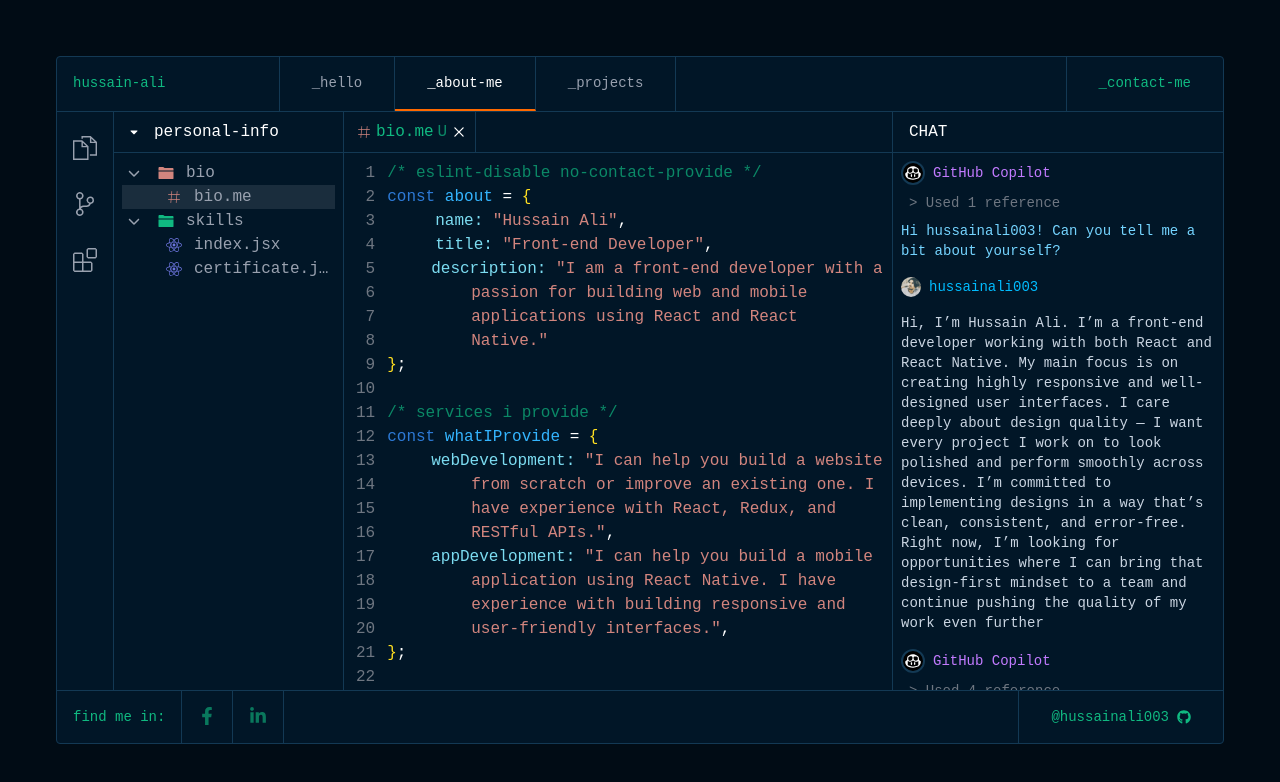
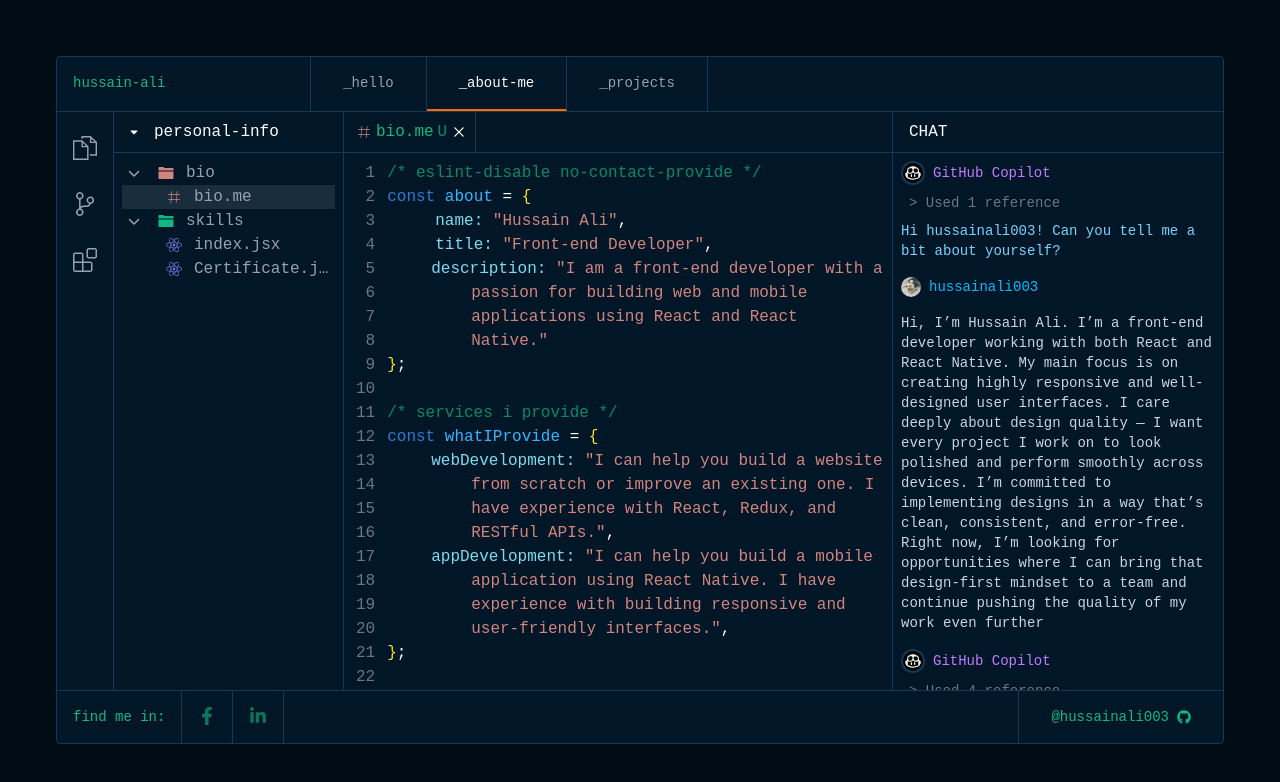
Before and after one commit to hussainali003/Protfolio, a React (Vite) app: page /about in a window 1280 px wide. Both pictures are taken after a click on the button "skills". Shown: the top 782 px of the page. Built offline with nearby package versions, Linux system fonts and the light colour scheme.

Commit message:
fix: fix typo and ui of Footer, Header, Chat, FileExplorer and BioAbout

```diff
--- a/src/components/Footer.jsx
+++ b/src/components/Footer.jsx
@@ -3,23 +3,23 @@ import { FaGithub, FaFacebookF, FaLinkedinIn } from "react-icons/fa";
 export default function Footer() {
     return (
         <nav className="flex border-t border-line text-sm ">
-          <div className="px-4 py-4  border-r border-line  text-intermediate hover:text-white cursor-pointer">find me in:</div>
+          <div className="px-4 py-4  border-r border-line  text-intermediate">find me in:</div>
           <div className="items-center px-4 py-4  border-r border-line  text-intermediate/60 hover:text-white cursor-pointer">
-            <a href="https://www.facebook.com/profile.php?id=100028481423294">
+            <a target="_blank" href="https://www.facebook.com/profile.php?id=100028481423294">
               <FaFacebookF size={18}/>
             </a>
           </div>
           <div className="items-center px-4 py-4  border-r border-line  text-intermediate/60 hover:text-white cursor-pointer">
-            <a href="https://www.linkedin.com/in/hussain-ali-755120295/">
+            <a target="_blank" href="https://www.linkedin.com/in/hussain-ali-755120295/">
               <FaLinkedinIn size={18}/>
             </a>
           </div>
           <div className="grow border-r border-line"></div>
           <div  className="flex items-center gap-x-2 px-8 py-4  text-intermediate hover:text-white cursor-pointer">
-            <a href="https://github.com/hussainali003">
+            <a target="_blank" href="https://github.com/hussainali003">
               <p>@hussainali003</p>
             </a>
-            <a href="https://github.com/hussainali003">
+            <a target="_blank" href="https://github.com/hussainali003">
               <FaGithub />
             </a>
           </div>
--- a/src/components/Header.jsx
+++ b/src/components/Header.jsx
@@ -31,8 +31,7 @@ export default function Header() {
           }>
             <p>_projects</p>
           </NavLink>
-          <div className="grow-4 border-r border-line" />
-          <div className="px-8 py-4  text-intermediate hover:text-white cursor-pointer">_contact-me</div>
+          <div className="grow-4" />
         </nav>
     )
 }
--- a/src/pages/about/components/Chat.jsx
+++ b/src/pages/about/components/Chat.jsx
@@ -1,7 +1,7 @@
 import {useState, useEffect} from 'react';
 
 // import BioChat from components
-import BioChat from "./bioFile/components/bioChat"
+import BioChat from "./bioFile/components/BioChat"
 import CertificateChat from "./certificateFile/components/CertificateChat"
 
 export default function Chat({file}) {
@@ -11,7 +11,6 @@ export default function Chat({file}) {
         if (file !== null) {
             setPrevFile(file);
         }
-
     }, [file])
 
     const renderChatContent = () => {
--- a/src/pages/about/components/FileExplorer.jsx
+++ b/src/pages/about/components/FileExplorer.jsx
@@ -65,7 +65,7 @@ export default function FileExplorer({file, onFileChange}) {
                         </button>
                         <button onClick={() => handleFileClick('certificate.jsx')} className={`flex pl-10 gap-x-2 items-center text-gray-400 ${file === 'certificate.jsx' ? 'bg-white/10' : 'hover:text-white'}`}>
                             <FaReact className='min-w-[24px]' color='#6c74dd' />
-                            <p className='text-md whitespace-nowrap overflow-hidden text-ellipsis'>certificate.jsx</p>
+                            <p className='text-md whitespace-nowrap overflow-hidden text-ellipsis'>Certificate.jsx</p>
                         </button>
                     </>
                 )}
--- a/src/pages/about/components/bioFile/components/BioAbout.jsx
+++ b/src/pages/about/components/bioFile/components/BioAbout.jsx
@@ -25,7 +25,7 @@ export default function BioAbout() {
             <p className="text-yellow-300 overflow-hidden text-ellipsis">{'}'}<span className="text-white">;</span></p>
             <br />
             {/* functions section */}
-            <p className="text-intermediate/70 overflow-hidden text-ellipsis">// Generate a mobile based on the provided type and design input</p>
+            <p className="text-intermediate/70 overflow-hidden text-ellipsis">// Create a website and mobile app based on the provided type and design input</p>
             <p className="overflow-hidden text-ellipsis"><span className="text-const">const</span> <span className="text-function">createWebsiteAndMobileApp</span> = <span className="text-yellow-300">{'('}</span><span className="text-property">type</span>, <span className="text-property">design</span><span className="text-yellow-300">{')'}</span>  = <span className="text-yellow-300">{'{'}</span></p>
             <p className="overflow-hidden text-ellipsis">&nbsp;&nbsp;&nbsp;&nbsp;&nbsp;<span className="text-const">const</span> <span className="text-keyword">appType</span> = <span className="text-keyword">whatIProvide</span><span className="text-condition">{'['}</span><span className="text-property">type</span><span className="text-condition">{']'}</span>;</p>
             <br />
```
